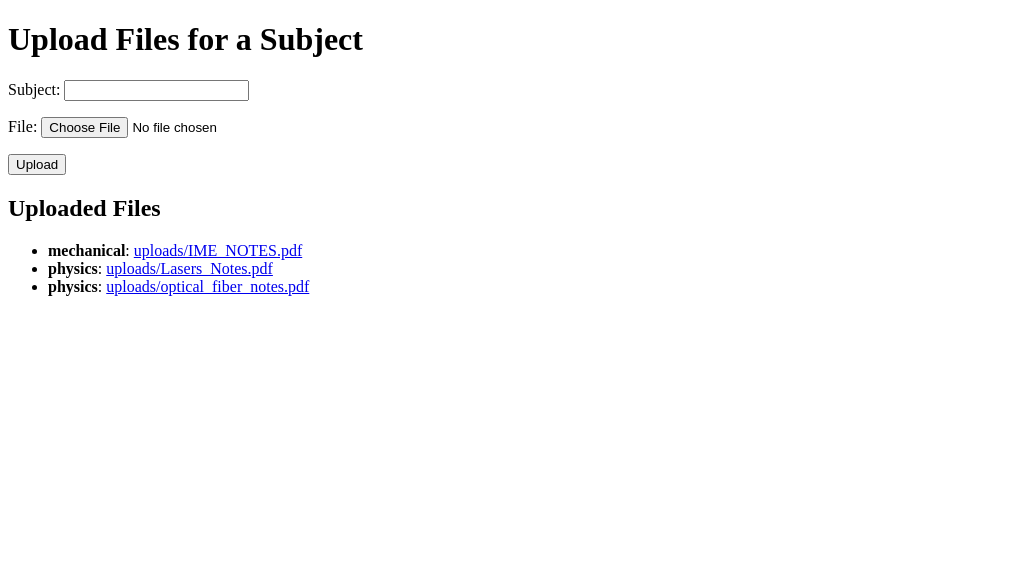
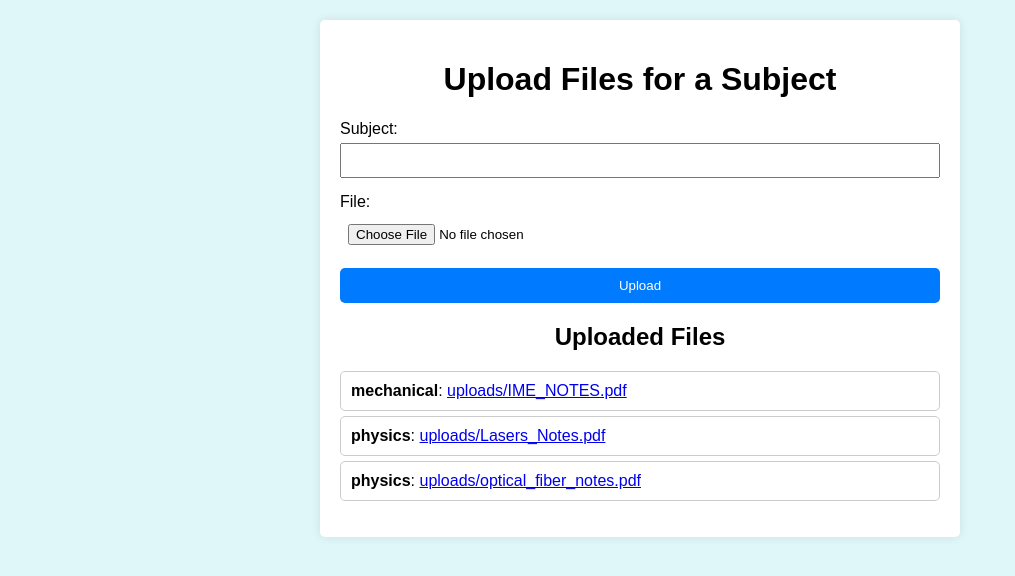
Before and after one commit to Source-harsh/SkillBridge, a Django app: page /uploads/ in a window 1280 px wide. Shown: the top 576 px of the page, without its empty margins (0-1015 px from the left). Run offline with Django 5.2, Linux system fonts and the light colour scheme; data comes from the database, SQL or seed files in the repository.

Commit message:
upload.html
changing frontend

```diff
--- a/resource2/fileupload/uploads/templates/uploads/upload.html
+++ b/resource2/fileupload/uploads/templates/uploads/upload.html
@@ -1,28 +1,116 @@
+<!-- uploads/templates/uploads/upload.html -->
 <!DOCTYPE html>
 <html lang="en">
 <head>
     <meta charset="UTF-8">
     <meta name="viewport" content="width=device-width, initial-scale=1.0">
     <title>Upload Files</title>
+    <style>
+        body {
+            font-family: Arial, sans-serif;
+            background-color: #e0f7fa; /* Light blue background */
+            margin: 0;
+            padding: 20px;
+        }
+        .container {
+            max-width: 600px;
+            margin: auto;
+            background: white;
+            padding: 20px;
+            border-radius: 5px;
+            box-shadow: 0 0 10px rgba(0, 0, 0, 0.1);
+        }
+        h1, h2 {
+            text-align: center;
+        }
+        .alert {
+            padding: 10px;
+            margin: 10px 0;
+            border: 1px solid #ccc;
+            border-radius: 5px;
+        }
+        .alert-info {
+            background-color: #e7f3fe;
+            color: #31708f;
+        }
+        .alert-error {
+            background-color: #f8d7da;
+            color: #721c24;
+        }
+        .form-group {
+            margin-bottom: 15px;
+        }
+        .form-group label {
+            display: block;
+            margin-bottom: 5px;
+        }
+        .form-group input[type="text"],
+        .form-group input[type="file"] {
+            width: 100%;
+            padding: 8px;
+            box-sizing: border-box;
+        }
+        .btn {
+            display: block;
+            width: 100%;
+            padding: 10px;
+            background-color: #007bff;
+            color: white;
+            border: none;
+            border-radius: 5px;
+            cursor: pointer;
+        }
+        .btn:hover {
+            background-color: #0056b3;
+        }
+        .list-group {
+            list-style-type: none;
+            padding: 0;
+        }
+        .list-group-item {
+            padding: 10px;
+            border: 1px solid #ccc;
+            margin: 5px 0;
+            border-radius: 5px;
+        }
+    </style>
 </head>
 <body>
+    <div class="container">
         <h1>Upload Files for a Subject</h1>
+
+        {% if messages %}
+            <div class="alert alert-info">
+                {% for message in messages %}
+                    {{ message }}<br>
+                {% endfor %}
+            </div>
+        {% endif %}
+
         <form method="post" enctype="multipart/form-data">
             {% csrf_token %}
-        {{ form.as_p }}
-        <button type="submit">Upload</button>
+            <div class="form-group">
+                <label for="subject">Subject:</label>
+                {{ form.subject }}
+            </div>
+            <div class="form-group">
+                <label for="file">File:</label>
+                {{ form.file }}
+            </div>
+            <button type="submit" class="btn">Upload</button>
         </form>
 
         <h2>Uploaded Files</h2>
-    <ul>
+        <ul class="list-group">
             {% for file in files %}
-            <li>
+                <li class="list-group-item">
                     <strong>{{ file.subject }}</strong>:
                     <a href="{{ file.file.url }}">{{ file.file.name }}</a>
                 </li>
             {% empty %}
-            <li>No files uploaded yet.</li>
+                <li class="list-group-item">No files uploaded yet.</li>
             {% endfor %}
         </ul>
+    </div>
 </body>
 </html>
```
Lines whose indentation alone changed are shown as unchanged.
